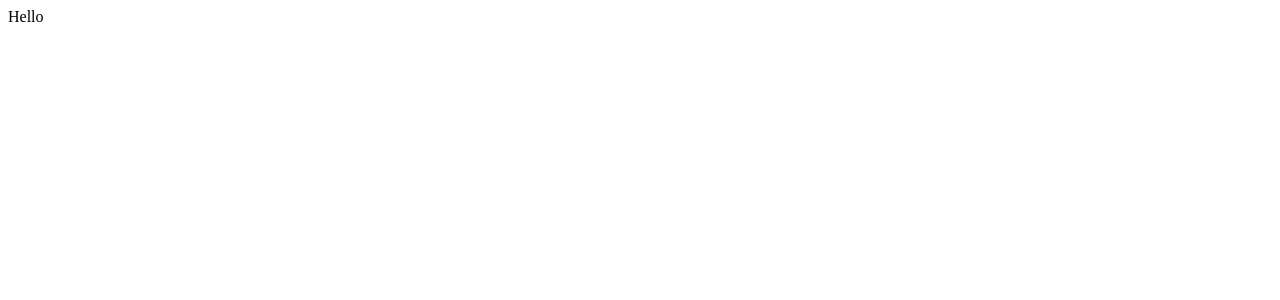
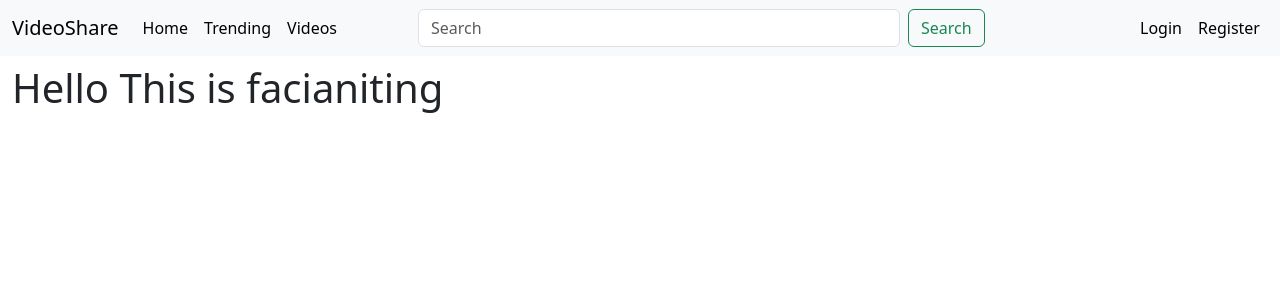
Before and after one commit to ananito/videoshare, a Django app: page /register in a window 1280 px wide. Before the commit the part shown is almost empty. Shown: the top 300 px of the page. Run offline with Django 4.2, Linux system fonts and the light colour scheme.

Commit message:
Register Layout Complete Test

```diff
--- a/videoshare/templates/videoshare/register.html
+++ b/videoshare/templates/videoshare/register.html
@@ -1 +1,8 @@
-Hello
+{% extends 'videoshare/layout.html' %}
+
+{% block body %}
+<h1>Hello This is facianiting</h1>
+
+
+
+{% endblock body %}
```
